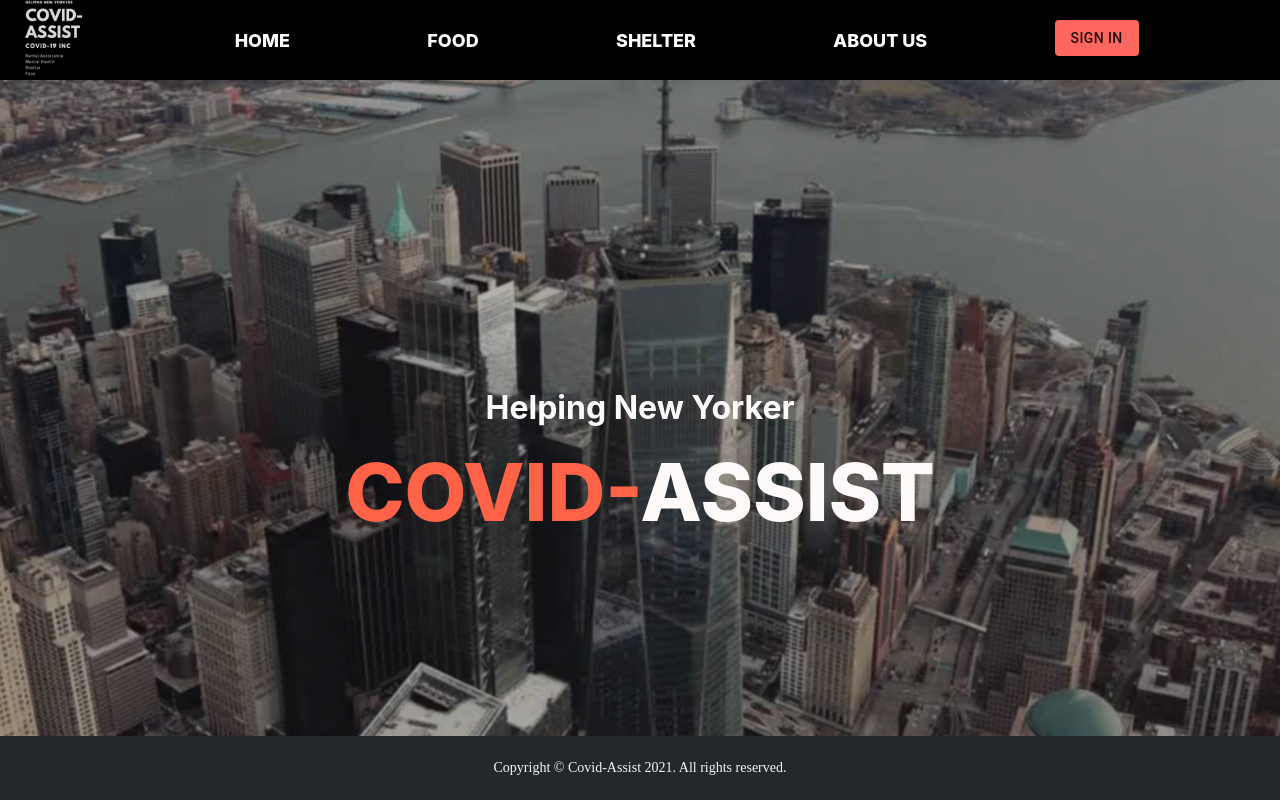
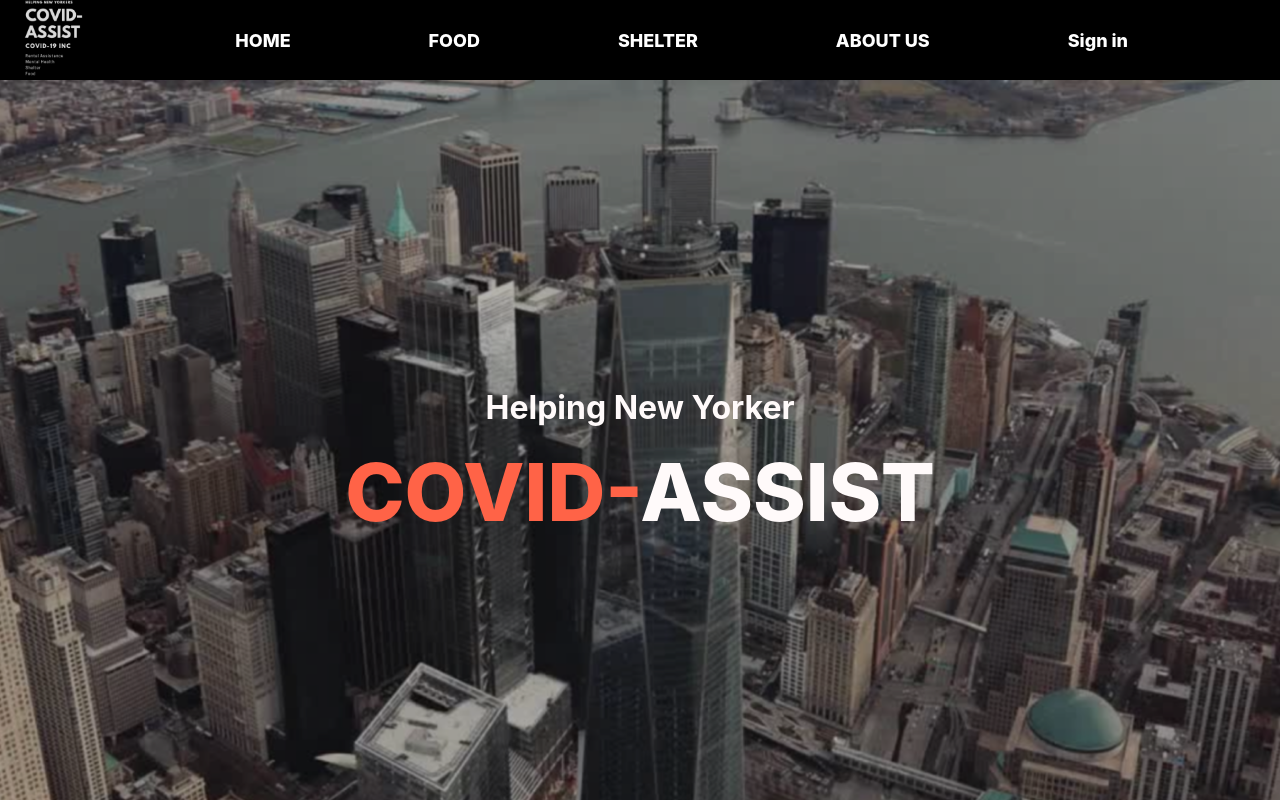
Before and after one commit to aymanjebril2/covid-assist1, a React (Create React App) app in the folder client/: page / in a window 1280 px wide. Shown: the top 800 px of the page. Built offline with nearby package versions, Linux system fonts and the light colour scheme; no server answers.

Commit message:
new update

```diff
--- a/client/src/Pages/Home.css
+++ b/client/src/Pages/Home.css
@@ -34,3 +34,7 @@
 .logo_home span{
     color: tomato;
 }
+
+.mapWrapper{
+    height: 100vh;
+}
--- a/client/src/components/CovidT/CovidT.css
+++ b/client/src/components/CovidT/CovidT.css
@@ -5,7 +5,8 @@
 margin: 30px auto;
 
     width: 800px;
-    /* height: 40px; */
+      margin-bottom: 0
+
 }
 
 .header_h1{
--- a/client/src/components/Footer/FooterLink.js
+++ b/client/src/components/Footer/FooterLink.js
@@ -7,7 +7,7 @@
     background: primaryColor,
     fontFamily,
     width: '100%',
-    position: 'fixed',
+    position: "relative",
     bottom: '0',
     '& p': {
       padding: '24px 0',
--- a/client/src/components/Header/HeaderLink/Header.css
+++ b/client/src/components/Header/HeaderLink/Header.css
@@ -2,6 +2,7 @@
 	display: flex;
 	justify-content: space-evenly;
 	flex: 1;
+
 }
 
 .div_link li {
--- a/client/src/components/Header/HeaderLink/HeaderLink.js
+++ b/client/src/components/Header/HeaderLink/HeaderLink.js
@@ -26,13 +26,17 @@
       <Link to="/aboutus">
         <li>ABOUT US</li>
       </Link>
-      <div>
-        <Link to="/signin">
+      <Link to="/aboutus">
+      <li to="/signin">
+      Sign in
+        {/* <Link to="/signin">
           <Button variant="contained" className={classes.btn}>
             Sign In
           </Button>
+        </Link> */}
+        </li>
         </Link>
-      </div>
+
     </div>
   );
 };
--- a/client/src/index.css
+++ b/client/src/index.css
@@ -5,9 +5,13 @@
     sans-serif;
   -webkit-font-smoothing: antialiased;
   -moz-osx-font-smoothing: grayscale;
+  /* height: 100%; */
 }
 
 code {
   font-family: source-code-pro, Menlo, Monaco, Consolas, 'Courier New',
     monospace;
 }
+.app{
+  width: 100%;
+}
```
Also changed, not shown: client/src/Pages/Home.js (line endings or trailing spaces).
